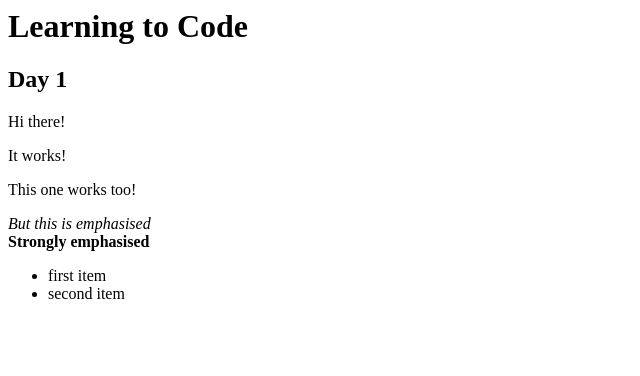
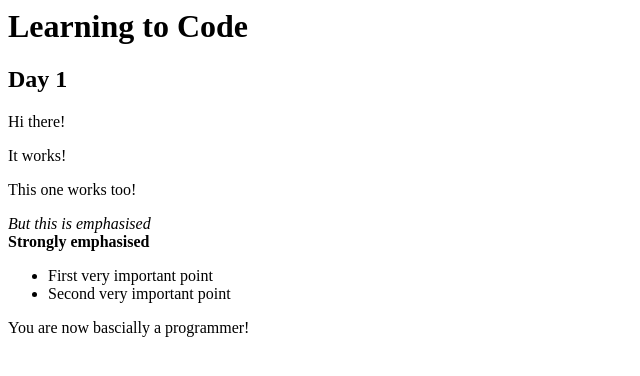
Before and after one commit to chloenweiss/my-first-blog, a Django app: page / in a window 1280 px wide. Shown: the top 376 px of the page, without its empty margins (0-640 px from the left). Run offline with Django 3.2, Linux system fonts and the light colour scheme.

Commit message:
Second Change

```diff
--- a/blog/templates/blog/post_list.html
+++ b/blog/templates/blog/post_list.html
@@ -15,7 +15,8 @@
     <p>This one works too!</p>
     <em>But this is emphasised</em>
     <br><strong>Strongly emphasised</strong>
-    <ul><li>first item</li><li>second item</li></ul>
+    <ul><li>First very important point</li><li>Second very important point</li></ul>
+    <storng>You are now bascially a programmer!<strong>
 
 </body>
 </html>
```
